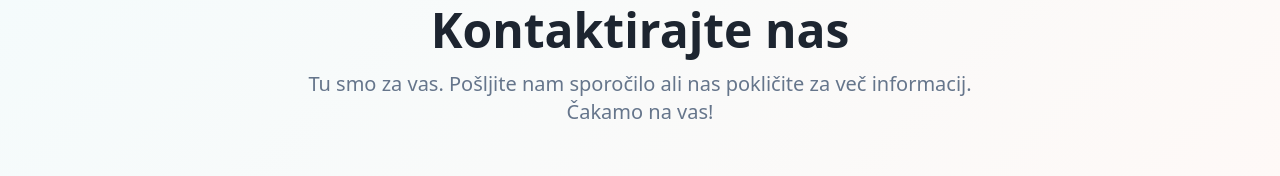
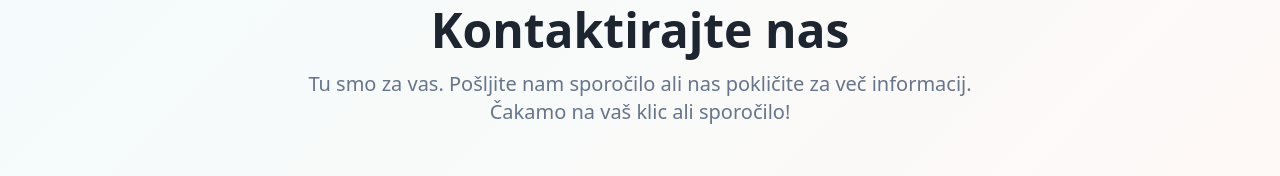
Before and after one commit to brane24/asantis-care-portal, a React (Vite) app: page /kontakt in a window 1280 px wide. Shown: the part 139-315 px from the top of the page. Built offline with nearby package versions, Linux system fonts and the light colour scheme; the HTML template or start-up script is replaced by a standard one.

Commit message:
Visual edit in Lovable
Edited UI in Lovable

```diff
--- a/src/pages/Kontakt.tsx
+++ b/src/pages/Kontakt.tsx
@@ -63,7 +63,7 @@ const Kontakt = () => {
             Kontaktirajte nas
           </h1>
           <p className="text-xl text-muted-foreground max-w-2xl mx-auto">
-            Tu smo za vas. Pošljite nam sporočilo ali nas pokličite za več informacij. Čakamo na vas!
+            Tu smo za vas. Pošljite nam sporočilo ali nas pokličite za več informacij. Čakamo na vaš klic ali sporočilo!
           </p>
         </div>
       </section>
```
